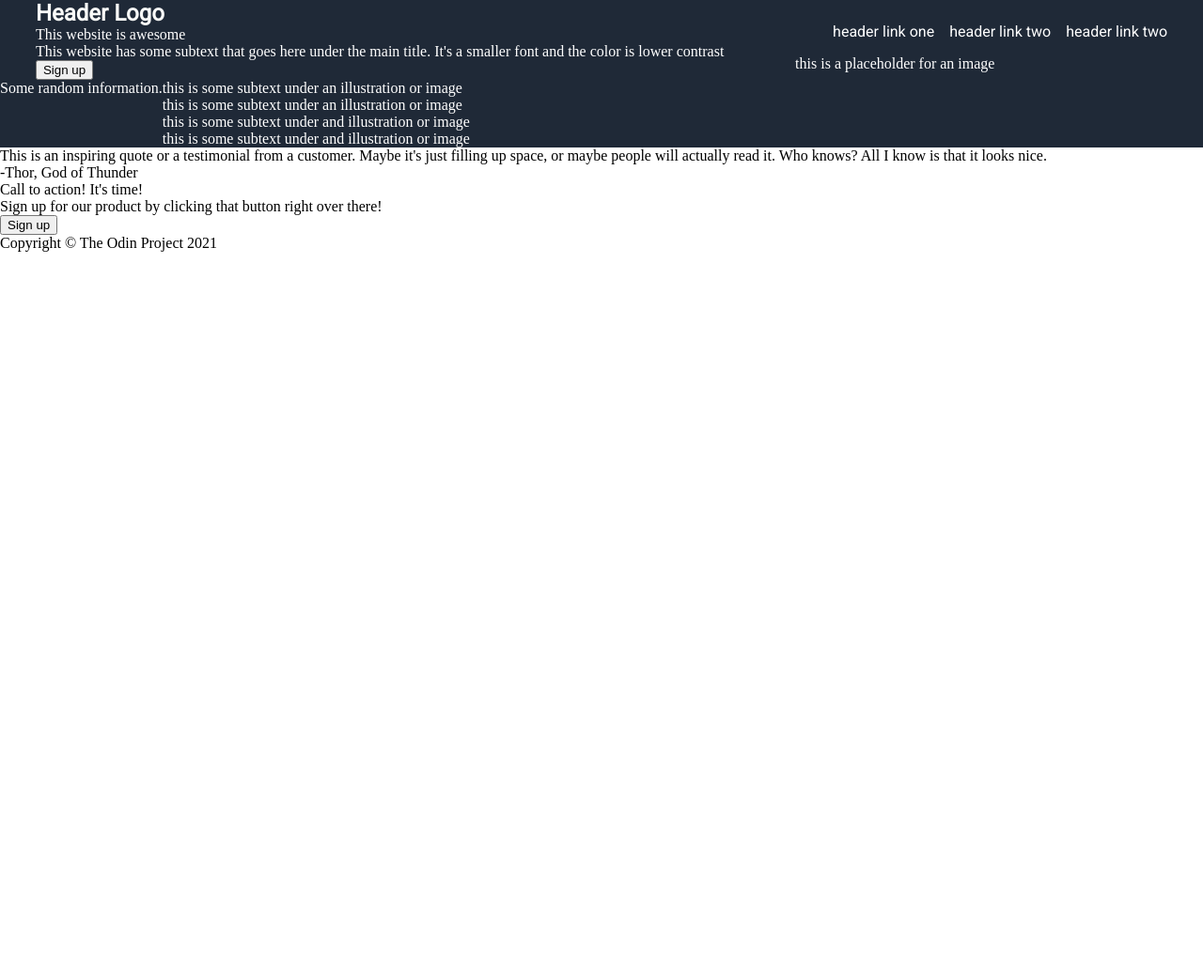
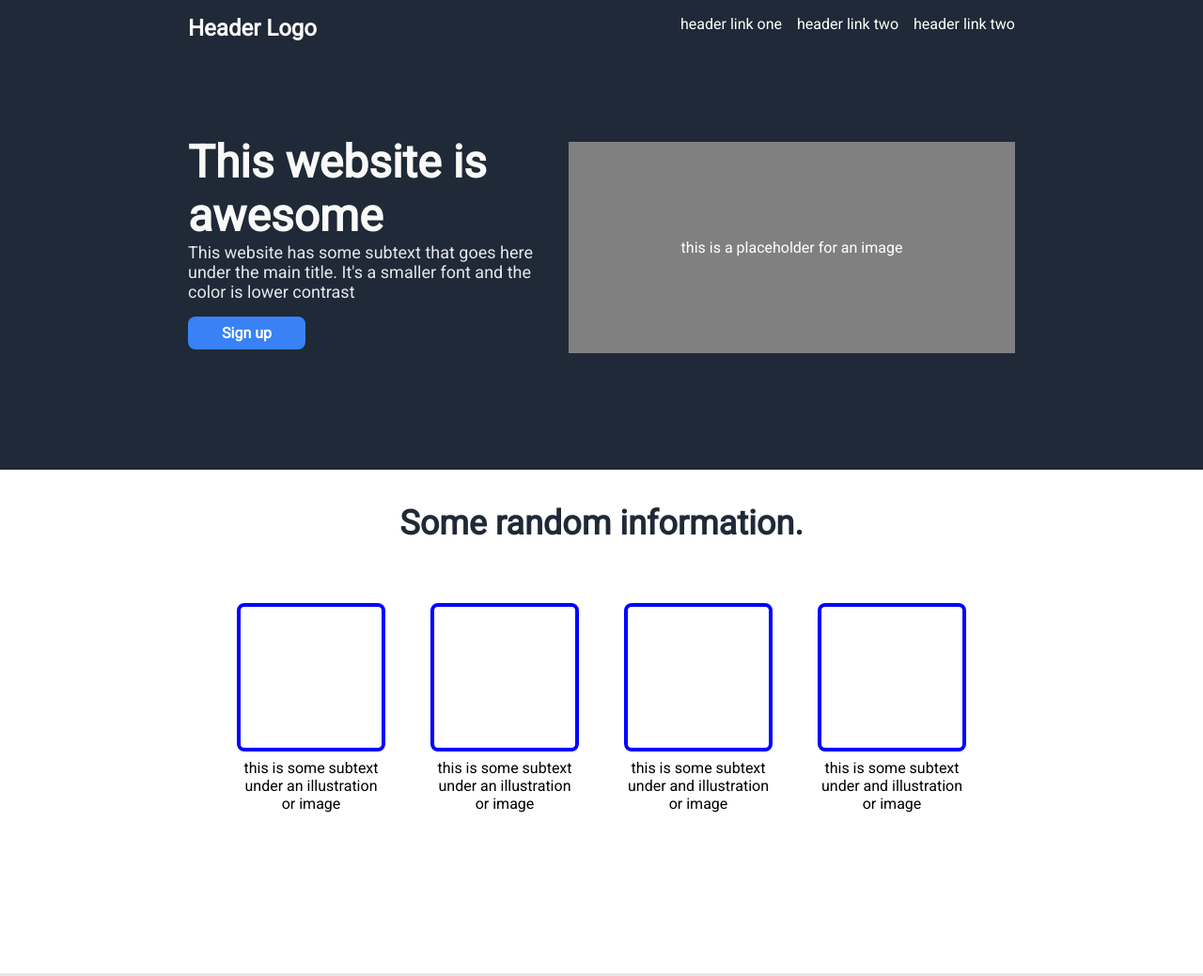
Before and after one commit to Plankeh/Project-Landing-Page, a plain HTML site: page index.html in a window 1280 px wide. Shown: the top 1039 px of the page at 94% size. Before the commit the page ends 800 px from the top, so only its background shows below. Drawn offline with Linux system fonts and the light colour scheme.

Commit message:
feat: Add style to website
Add different fonts, font color, font-size, font-weight, background-color, positioning, and buttons

```diff
--- a/style.css
+++ b/style.css
@@ -6,28 +6,33 @@ body {
     flex-direction: column;
 }
 
-.sections {
+.sectionOne {
+    background-color: #1F2937;
+    color: white;
+    display: flex;
+    justify-content: center;
+    align-items: start;
+    height: 500px;
+    width: 100%;
+    margin-bottom: 36px;
 }
 
-.sectionOne, .sectionTwo {
-    background-color: #1F2937;
-    color: white;
+.sectionOneLeft{
+    display: flex;
+    flex: 1;
+    flex-direction: column;
+    max-width: 500px;
+    align-items: start;
+    margin-left: 200px;
 }
 
-.sectionOne {
+.sectionOneRight{
     display: flex;
-    justify-content: space-around;
-    align-items: center;
-}
-
-.sectionTwo{
-    display: flex;
-    flex-direction: row;
-}
-
-.sectionTwoLeft{
-    display: flex;
+    flex: 1;
     flex-direction: column;
+    max-width: 500px;
+    align-items: end;
+    margin-right: 200px;
 }
 
 .logo{
@@ -35,11 +40,17 @@ body {
     font-size: 24px;
     color: #F9FAF8;
     font-weight: bold;
+    margin-top: 16px;
+    margin-bottom: 100px;
 }
 
 a {
     color: inherit;
     text-decoration: none;
+}
+
+.topLinks{
+    margin-bottom: 100px;
 }
 
 ul {
@@ -48,3 +59,198 @@ ul {
     gap: 16px;
     font-family: 'Roboto', sans-serif;
 }
+
+.awesome{
+    font-family: 'Roboto', sans-serif;
+    font-size: 48px;
+    font-weight:bolder;
+    color: #F9FAF8;
+}
+
+.subtext{
+    font-family: 'Roboto', sans-serif;
+    font-size: 18px;
+    color: #E5E7EB;
+    max-width: 450px;
+    margin-bottom: 16px;
+}
+
+.sectionOneButton{
+    display: flex;
+    flex-direction: row;
+    justify-content: start;
+    flex: 1;
+    text-align: center;
+}
+
+.oneButton{
+    background-color: #3882F6;
+    color: white;
+    font-size: 16px;
+    font-weight: bold;
+    font-family: 'Roboto', sans-serif;
+    width: 125px;
+    height: 35px;
+    border-radius: 8px;
+    border: none;
+}
+
+.sectionOneRightImage{
+    background-color: gray;
+    width: 475px;
+    height: 225px;
+    display: flex;
+    justify-content: center;
+    align-items: center;
+    font-family: 'Roboto', sans-serif;
+}
+
+.sectionTwo{
+    height: 500px;
+    display: flex;
+    flex-direction: column;
+}
+
+.boxTextContainer{
+    display: flex;
+    flex-direction: column;
+    align-items: center;
+}
+
+.headerText{
+    display: flex;
+    justify-content: center;
+    align-items: start;
+    font-family: 'Roboto', sans-serif;
+    font-size: 36px;
+    font-weight: 700;
+    color: #1F2937;
+    margin-bottom: 64px;
+}
+
+.boxSubtext{
+    font-family: 'Roboto', sans-serif;
+    width: 150px;
+    text-align: center;
+}
+
+.box{
+    height: 150px;
+    width: 150px;
+    background-color: white;
+    border: solid 4px blue;
+    border-radius: 8px;
+    margin-left: 24px;
+    margin-right: 24px;
+    margin-bottom: 8px;
+}
+
+.boxesContainer{
+    display: flex;
+    flex-direction: row;
+    justify-content: center;
+    flex: 1;
+}
+
+.sectionThree{
+    height: 500px;
+    width: 100%;
+    background-color: #E5E7EB;
+    display: flex;
+    justify-content: center;
+    align-items: center;
+}
+
+.quote{
+    font-size: 36px;
+    font-style: italic;
+    font-family: 'Roboto', sans-serif;
+    width: 825px;
+}
+
+.thor{
+    font-size: 24px;
+    font-family: 'Roboto', sans-serif;
+    font-weight: 800;
+}
+
+.thorContainer{
+    margin-top: 8px;
+    display: flex;
+    justify-content: end;
+}
+
+.sectionFour{
+    height: 500px;
+    width: 100%;
+    background-color:white;
+    display: flex;
+    flex-direction: column;
+    justify-content: center;
+    align-items: center;
+}
+
+.sectionFourContainer{
+    display: flex;
+    flex-direction: row;
+    justify-content: space-around;
+    align-items: center;
+    height: 150px;
+    width: 1200px;
+    background-color: #3882F6;
+    border-radius: 8px;
+}
+
+.fourLeft{
+    display: flex;
+    flex-direction: column;
+    color: white;
+    font-family: 'Roboto', sans-serif;
+}
+
+.call{
+    font-weight: bold;
+    font-size: 24px;
+}
+.callSubtext{
+    font-size: 16px;
+}
+
+.fourRight{
+    display: flex;
+    align-content: center;
+    justify-content: center;
+}
+
+.sectionFive{
+    display: flex;
+    flex-direction: column;
+    justify-content: center;
+    align-content: center;
+    text-align: center;
+    height: 100px;
+    color: white;
+    background-color: #1F2937;
+}
+
+.fourButtonContainer{
+    display: flex;
+    align-items: center;
+    justify-content: center;
+    width: 135px;
+    height: 35px;
+    border-radius: 6px;
+    border: solid white 2px;
+}
+
+.fourButton{
+    background-color: #3882F6;
+    color: white;
+    font-size: 16px;
+    font-weight: bold;
+    font-family: 'Roboto', sans-serif;
+    width: 125px;
+    height: auto;
+    border: none;
+    text-align: center;
+}
```
